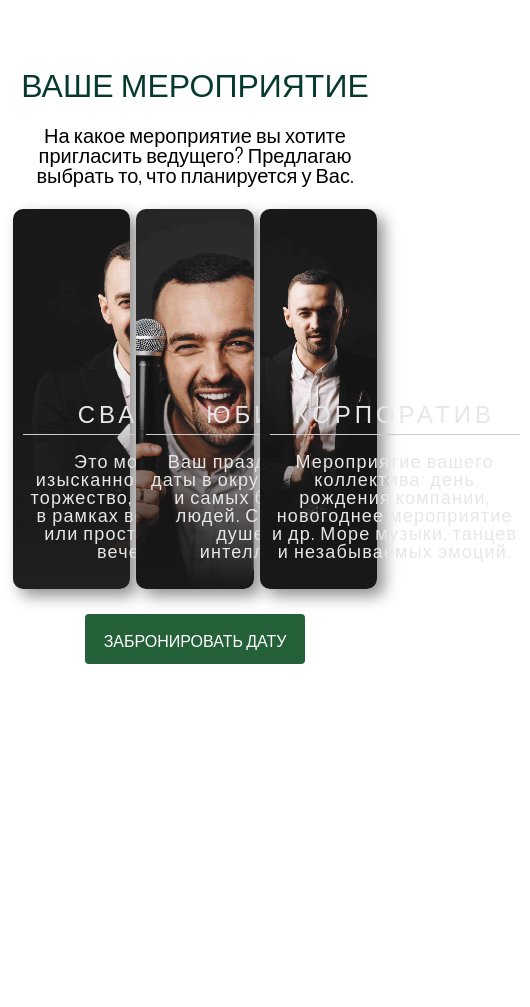
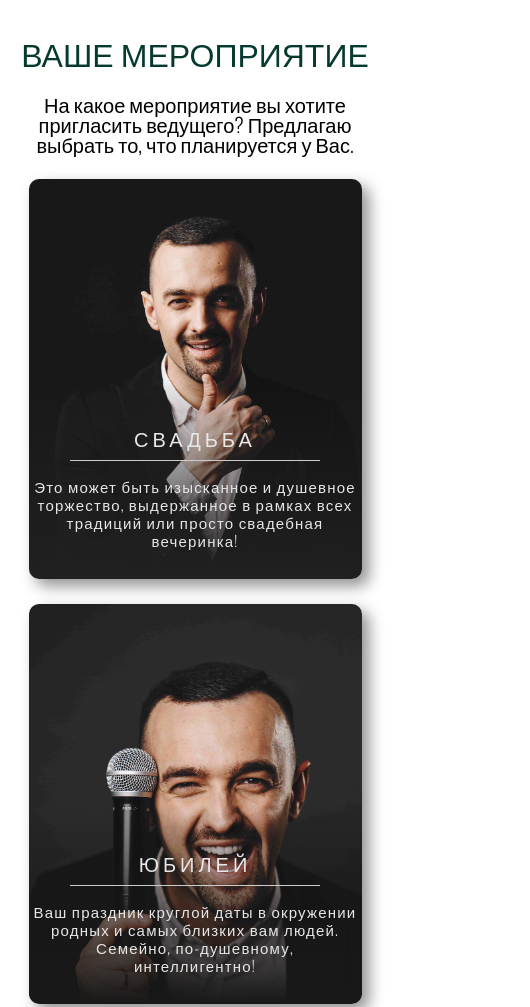
Before and after one commit to dmitrysent/ecomerce, a website: page app/index.html in a window 390 px wide. Shown: the part 783-1790 px from the top of the page, 530 px wide, since content can reach past the window. Before the commit the page ends 1500 px from the top, so only its background shows below. Drawn offline with nearby package versions, Linux system fonts and the light colour scheme.

Commit message:
mediaContent

```diff
--- a/app/index.html
+++ b/app/index.html
@@ -86,22 +86,18 @@
     </section>
 
 
-    <!--<section class="content">
+    <section class="content">
         <div class="popup-gallery">
             <a href="images/content/1.jpg" rel="alternate"><img src="images/content/1.jpg" alt="" /></a>
             <a href="images/content/4.jpg" rel="alternate"><img src="images/content/4.jpg" alt="" /></a>
             <a href="images/content/3.jpg" rel="alternate"><img src="images/content/3.jpg" alt="" /></a>
             <a href="images/content/2.jpg" rel="alternate"><img src="images/content/2.jpg" alt="" /></a>
 
-        </div>
-        <div class="popup-gallery">
             <a href="images/content/5.jpg" rel="alternate"><img src="images/content/5.jpg" alt="" /></a>
             <a href="images/content/7.jpg" rel="alternate"><img src="images/content/7.jpg" alt="" /></a>
             <a href="images/content/6.jpg" rel="alternate"><img src="images/content/6.jpg" alt="" /></a>
             <a href="images/content/8.jpg" rel="alternate"><img src="images/content/8.jpg" alt="" /></a>
 
-        </div>
-        <div class="popup-gallery">
             <a href="images/content/9.jpg" rel="alternate"><img src="images/content/9.jpg" alt="" /></a>
             <a href="images/content/10.jpg" rel="alternate"><img src="images/content/10.jpg" alt="" /></a>
             <a href="images/content/11.jpg" rel="alternate"><img src="images/content/11.jpg" alt="" /></a>
@@ -110,7 +106,7 @@
         </div>
     </section>
 
-    <section class="reviews">
+    <!--<section class="reviews">
         <div class="container">
             <h2 class="reviews__title">Отзывы</h2>
             <p class="reviews__subtitle">Отзывы от гостей - одно из самых приятных впечатлений после каждого праздника.</p>
--- a/app/scss/style.scss
+++ b/app/scss/style.scss
@@ -422,9 +422,24 @@ a {
         }
     }
     .event {
+        &__inner {
+            flex-direction: column;
+            align-items: center;
+        }
         &__item {
-            height: 380px;
+            background-size: cover;
+            background-position: top;
+            height: 520px;
+            width:50%;
+            margin-bottom: 25px;
+            &-textbox {
+                padding: 0 35px;
+            }
         }
+        &__button {
+            margin-top: 0;
+        }
+
     }
 }
 
@@ -437,6 +452,14 @@ a {
         }
         &__social {
             padding-top: 15px;
+        }
+    }
+    .event {
+        &__item {
+            width: 90%;
+            &-textbox {
+                padding: 0 25px;
+            }
         }
     }
 }
@@ -458,6 +481,13 @@ a {
             padding-top: 15px;
         }
     }
+    .event {
+        &__item {
+            &-textbox {
+                padding: 0 3px;
+            }
+        }
+    }
 }
 
 @media (max-width: 410px) {
@@ -468,8 +498,30 @@ a {
 
         h2 {
             font-size: 18px;
-
-
+        }
+    }
+    .event {
+        padding-top: 40px;
+        &__item {
+            height: 400px;
+            &-textbox {
+                padding: 0 5px;
+            }
+            &-name {
+                font-size: 20px;
+            }
+            &-text {
+                font-size: 15px;
+            }
         }
     }
 }
+
+@media (max-width: 320px) {
+    .event {
+
+        &__item {
+            width: 95%;
+        }
+    }
+}
```
Also changed, not shown: app/css/style.min.css.
